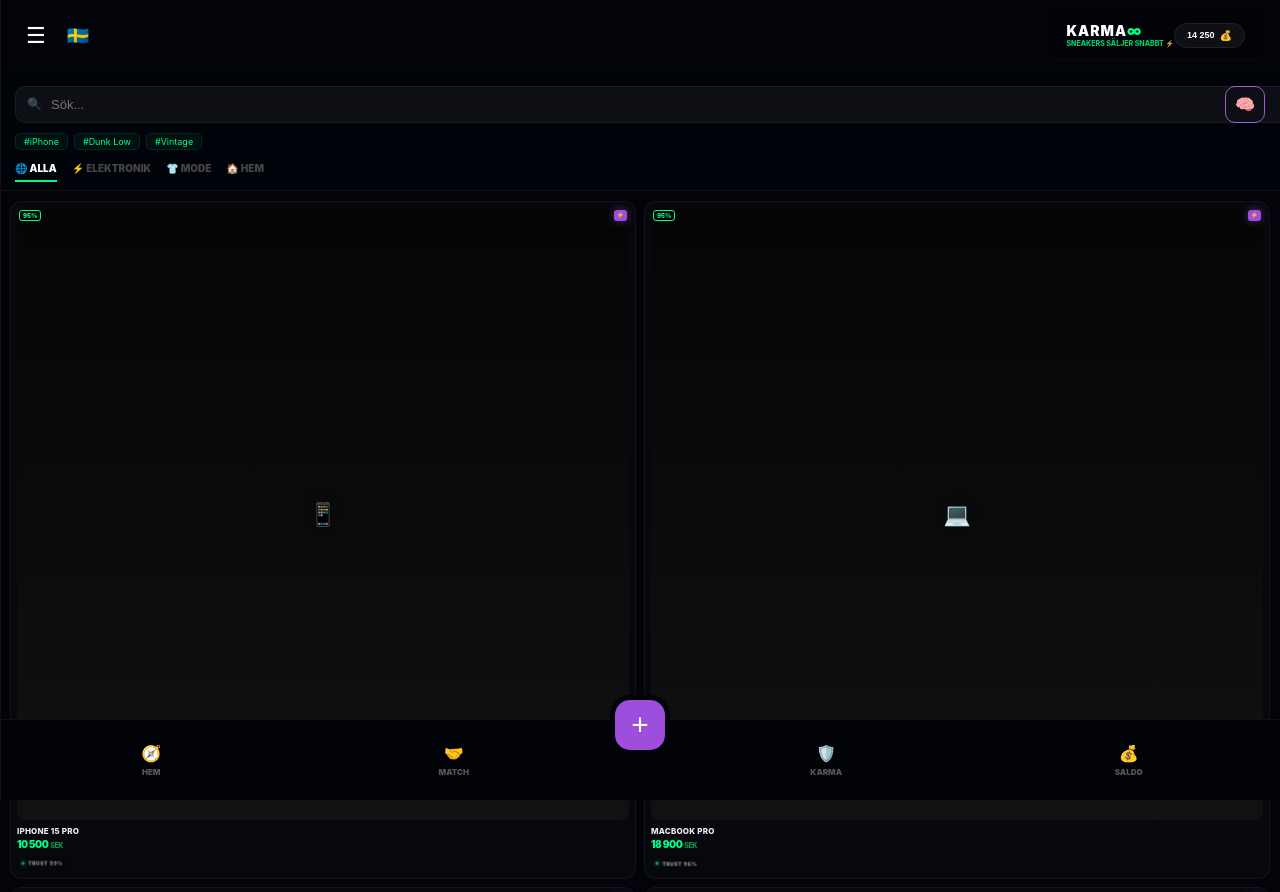
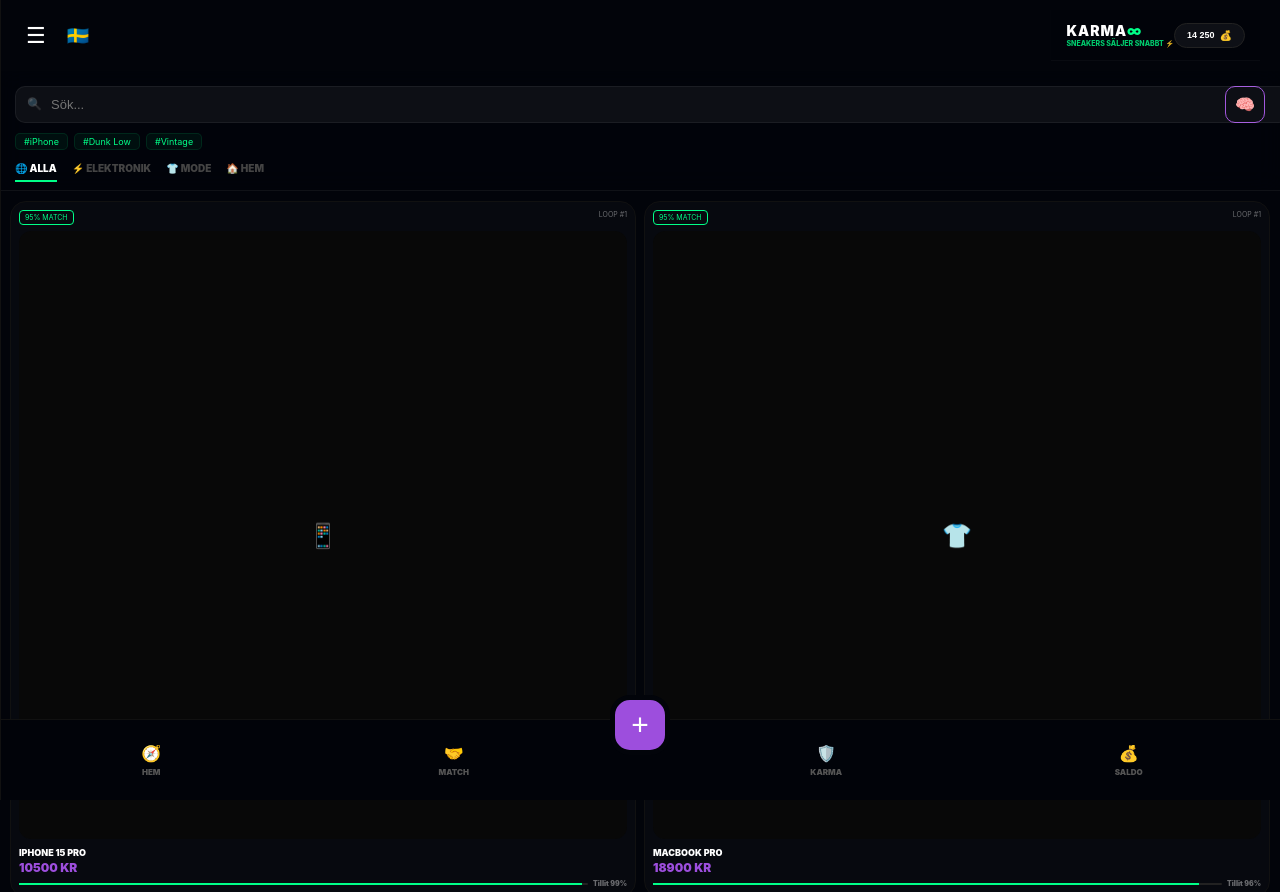
Before and after one commit to gascheckking/marketbeg-appGem, a Next.js app: page /feed in a window 1280 px wide. Shown: the top 892 px of the page. Built offline with nearby package versions, Linux system fonts and the light colour scheme.

Commit message:
Update FeedCardSell.tsx

```diff
--- a/components/FeedCardSell.tsx
+++ b/components/FeedCardSell.tsx
@@ -1,102 +1,49 @@
 // // components/FeedCardSell.tsx
 "use client";
 import { useRouter } from "next/navigation";
-import PriceTag from "./PriceTag";
-import TrustBadge from "./TrustBadge";
 
 type Props = {
-  id: string;
-  title: string;
-  price: number;
-  trust: number;
-  matchScore?: number;
-  isInstant?: boolean;
+  id: string; title: string; price: number;
+  trust: number; matchScore?: number; loop?: number;
 };
 
-export default function FeedCardSell({ id, title, price, trust, matchScore = 95, isInstant = true }: Props) {
+export default function FeedCardSell({ id, title, price, trust, matchScore = 95, loop = 1 }: Props) {
   const router = useRouter();
 
   return (
     <div className="mini-card" onClick={() => router.push(`/listing/${id}`)}>
-      <div className="card-header-badges">
-        <div className="match-dot">{matchScore}%</div>
-        {isInstant && <div className="instant-icon">⚡</div>}
+      {/* MATCH & LOOP TAGS */}
+      <div className="badge-row">
+        <div className="match-tag">{matchScore}% MATCH</div>
+        <div className="loop-tag">LOOP #{loop}</div>
       </div>
 
       <div className="card-visual">
-        <div className="emoji-display">
-          {title.toLowerCase().includes('phone') ? '📱' :
-           title.toLowerCase().includes('max') ? '🎧' :
-           title.toLowerCase().includes('mac') ? '💻' :
-           title.toLowerCase().includes('tee') ? '👕' : '📦'}
-        </div>
+        <span className="emoji">{title.toLowerCase().includes('phone') ? '📱' : '👕'}</span>
       </div>
 
       <div className="card-content">
         <h4 className="item-name">{title}</h4>
-        <div className="price-row">
-          <PriceTag price={price} size="xs" />
-        </div>
-        <div className="trust-row">
-          <TrustBadge score={trust} />
+        <div className="price">{price} KR</div>
+        <div className="trust-indicator">
+          <div className="trust-bar"><div style={{ width: `${trust}%` }}></div></div>
+          <span>Tillit {trust}%</span>
         </div>
       </div>
 
       <style jsx>{`
-        .mini-card {
-          background: rgba(255, 255, 255, 0.02);
-          border: 1px solid rgba(255, 255, 255, 0.05);
-          border-radius: 12px;
-          padding: 6px;
-          position: relative;
-          cursor: pointer;
-          transition: transform 0.2s cubic-bezier(0.4, 0, 0.2, 1);
-        }
-
-        .mini-card:active { transform: scale(0.94); background: rgba(255, 255, 255, 0.05); }
-
-        .card-header-badges {
-          position: absolute; top: 8px; left: 8px; right: 8px;
-          display: flex; justify-content: space-between; z-index: 5;
-        }
-
-        .match-dot {
-          background: #000; color: var(--neon-mint);
-          border: 1px solid var(--neon-mint);
-          font-size: 6px; font-weight: 900;
-          padding: 1px 3px; border-radius: 3px;
-        }
-
-        .instant-icon {
-          background: var(--neon-purple); color: #fff;
-          font-size: 6px; padding: 1px 3px; border-radius: 3px;
-          box-shadow: 0 0 8px rgba(157, 78, 221, 0.5);
-        }
-
-        .card-visual {
-          width: 100%; aspect-ratio: 1/1;
-          background: linear-gradient(180deg, #050505 0%, #111 100%);
-          border-radius: 8px; display: flex;
-          align-items: center; justify-content: center; margin-bottom: 6px;
-        }
-
-        .emoji-display { font-size: 22px; filter: drop-shadow(0 4px 8px rgba(0,0,0,0.5)); }
-
-        .card-content { display: flex; flex-direction: column; gap: 1px; }
-
-        .item-name {
-          margin: 0; font-size: 8px; font-weight: 800;
-          color: #eee; white-space: nowrap;
-          overflow: hidden; text-overflow: ellipsis;
-          text-transform: uppercase; letter-spacing: 0.2px;
-        }
-
-        .price-row { margin: 1px 0; }
-
-        .trust-row {
-          opacity: 0.7; transform: scale(0.75);
-          transform-origin: left; margin-top: -2px;
-        }
+        .mini-card { background: rgba(255,255,255,0.02); border: 1px solid #111; border-radius: 16px; padding: 8px; position: relative; }
+        .badge-row { display: flex; justify-content: space-between; margin-bottom: 6px; }
+        .match-tag { font-size: 7px; fontWeight: 900; color: var(--neon-mint); border: 1px solid var(--neon-mint); padding: 2px 5px; border-radius: 4px; }
+        .loop-tag { font-size: 7px; fontWeight: 900; opacity: 0.4; }
+        .card-visual { aspect-ratio: 1/1; background: #080808; border-radius: 12px; display: flex; align-items: center; justify-content: center; margin-bottom: 8px; }
+        .emoji { font-size: 24px; }
+        .item-name { margin: 0; font-size: 9px; font-weight: 900; color: #fff; text-transform: uppercase; }
+        .price { font-size: 12px; font-weight: 900; color: var(--neon-purple); margin: 2px 0; }
+        .trust-indicator { display: flex; align-items: center; gap: 5px; margin-top: 4px; }
+        .trust-bar { flex: 1; height: 2px; background: #222; border-radius: 1px; }
+        .trust-bar div { height: 100%; background: var(--neon-mint); }
+        .trust-indicator span { font-size: 7px; font-weight: 900; opacity: 0.4; }
       `}</style>
     </div>
   );
```
